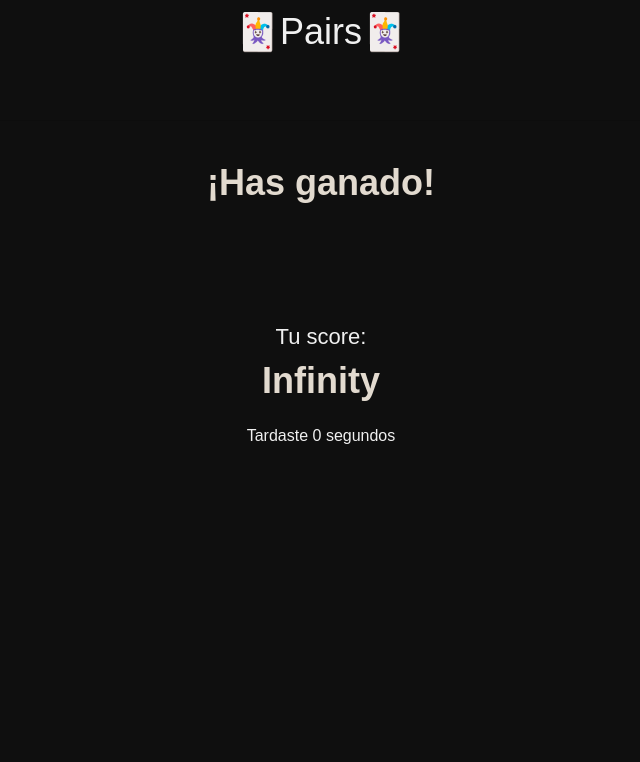
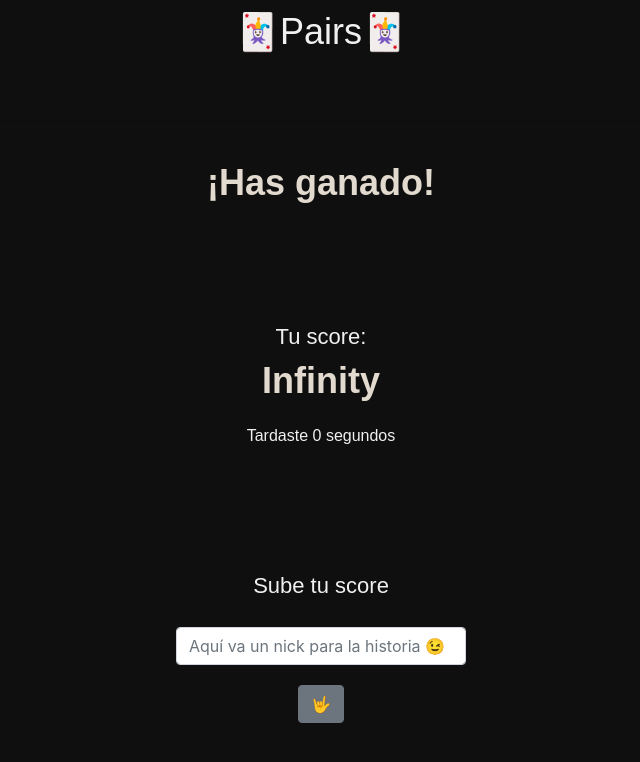
Before and after one commit to nicolas-salazar/pairs-game, a React (Create React App) app: page / in a window 1280 px wide. Shown: the top 762 px of the page, without its empty margins (319-959 px from the left). Built offline with nearby package versions, Linux system fonts and the light colour scheme; a web font is replaced by a local one; what rc-tween-one would draw is missing.

Commit message:
Se configura carga de puntaje a firestore

```diff
--- a/src/views/GameOver.jsx
+++ b/src/views/GameOver.jsx
@@ -16,7 +16,7 @@ let GameOver = (props) => {
             </HeightContainer>
 
             <CustomBreak heightPercentage={10} />
-            <HeightContainer heightPercentage={50}>
+            <HeightContainer heightPercentage={80}>
                 <UserFinalScore />
             </HeightContainer>
 
--- /dev/null
+++ b/src/views/components/overAuxiliars/ScoreSenderForm.jsx
@@ -0,0 +1,61 @@
+import React from 'react';
+
+import { Row, Col, Input, Form, FormGroup, Button } from 'reactstrap';
+
+//Utilidad de base de datos:
+import { firestoreDB } from '../../../firebase';
+
+let ScoreSenderForm = (props) => {
+    return (
+        <Row>
+            <Col xs="2" md="3" lg="3" xl="3" />
+
+            <Col xs="10" md="6" lg="6" xl="6">
+                <Form style={{ textAlign: "center", marginTop: "15vh" }}
+                    onSubmit={(e) => { formSubmit(e, props) }}>
+                    <FormGroup>
+                        <h5>Sube tu score</h5>
+
+                        <Row>
+                            <Col xs="3" md="3" lg="3" xl="3" />
+
+                            <Col xs="6" md="6" lg="6" xl="6">
+                                <Input
+                                    name="nickname"
+                                    placeholder="Aquí va un nick para la historia 😉"
+                                    style={{ width: "100%", marginTop: 20 }} />
+
+                                <div style={{ marginTop: 20 }}>
+                                    <Button>
+                                        <span aria-label="" role="img">🤟</span>
+                                    </Button>
+                                </div>
+                            </Col>
+
+                            <Col xs="3" md="3" lg="3" xl="3" />
+                        </Row>
+                    </FormGroup>
+                </Form>
+            </Col>
+
+            <Col xs="2" md="3" lg="3" xl="3" />
+        </Row>
+    );
+}
+
+let formSubmit = (e, props) => {
+    e.preventDefault();
+
+    firestoreDB.collection("userScores").add({
+        gameScore: props.finalScore,
+        userName: e.target.nickname.value
+    })
+        .then(() => {
+            window.location.reload();
+        })
+        .catch(error => {
+            console.log(error);
+        });
+}
+
+export default ScoreSenderForm;
--- a/src/views/components/overAuxiliars/UserFinalScore.jsx
+++ b/src/views/components/overAuxiliars/UserFinalScore.jsx
@@ -2,25 +2,36 @@ import React from 'react';
 
 import { connect } from "react-redux";
 
+//Componentes auxiliares:
+import ScoreSenderForm from './ScoreSenderForm';
+
 let UserFinalScore = (props) => {
+
+    let finalScore = getFinalScore(props);
+
     return (
         <React.Fragment>
             <h1><b>¡Has ganado!</b></h1>
             <h5 style={{ marginTop: "15vh" }}>Tu score:</h5>
-            <h1><b>{getFinalScore(props)}</b></h1>
+            <h1><b>{finalScore}</b></h1>
 
             <h6 style={{ marginTop: "3vh" }}>
                 {"Tardaste " + Math.round(getSpentTimeInSeconds(props.gameStartDate)) + " segundos"}
             </h6>
+
+            <ScoreSenderForm finalScore={finalScore} />
         </React.Fragment>
     );
 }
 
 let getFinalScore = (props) => {
-    let totalScore = props.gameScore;
-    let timeSpentInSeconds = getSpentTimeInSeconds(props.gameStartDate);
+    try {
+        let totalScore = props.gameScore;
+        let timeSpentInSeconds = getSpentTimeInSeconds(props.gameStartDate);
 
-    return (Math.round(totalScore * getScoreMultiplierViaMathFunction(timeSpentInSeconds)));
+        return (Math.round(totalScore * getScoreMultiplierViaMathFunction(timeSpentInSeconds)));
+    }
+    catch (error) { return 10 }
 }
 
 let getScoreMultiplierViaMathFunction = (timeSpentInSeconds) => {
```
